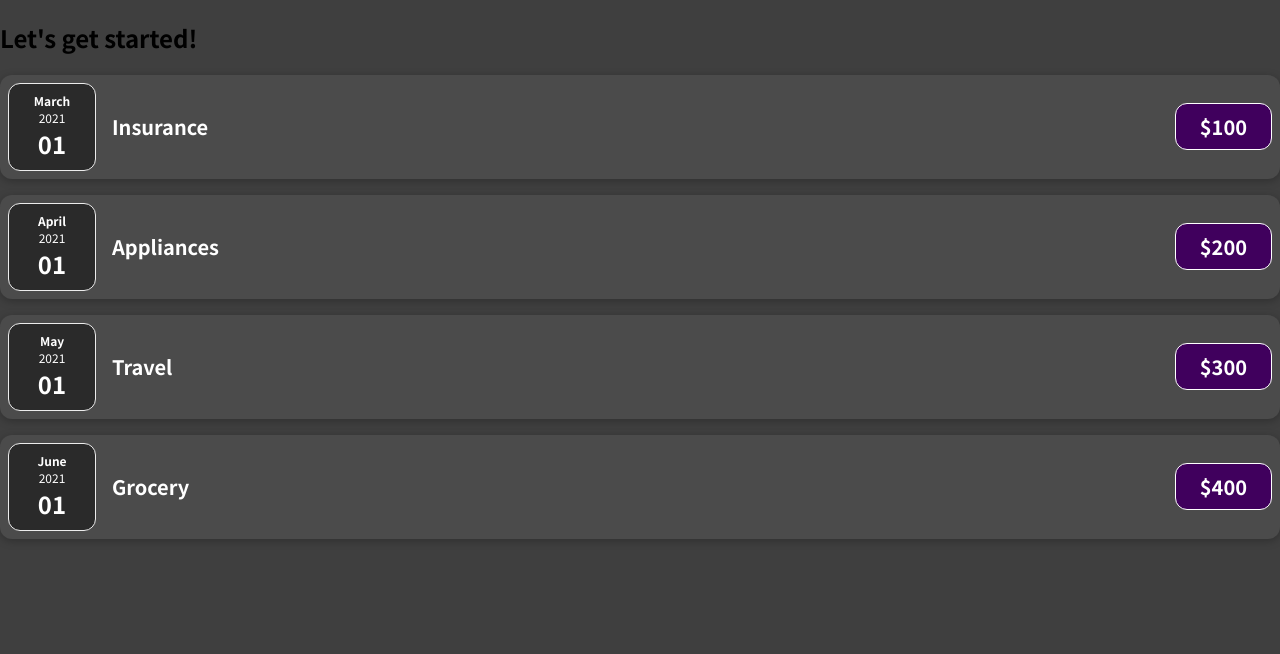
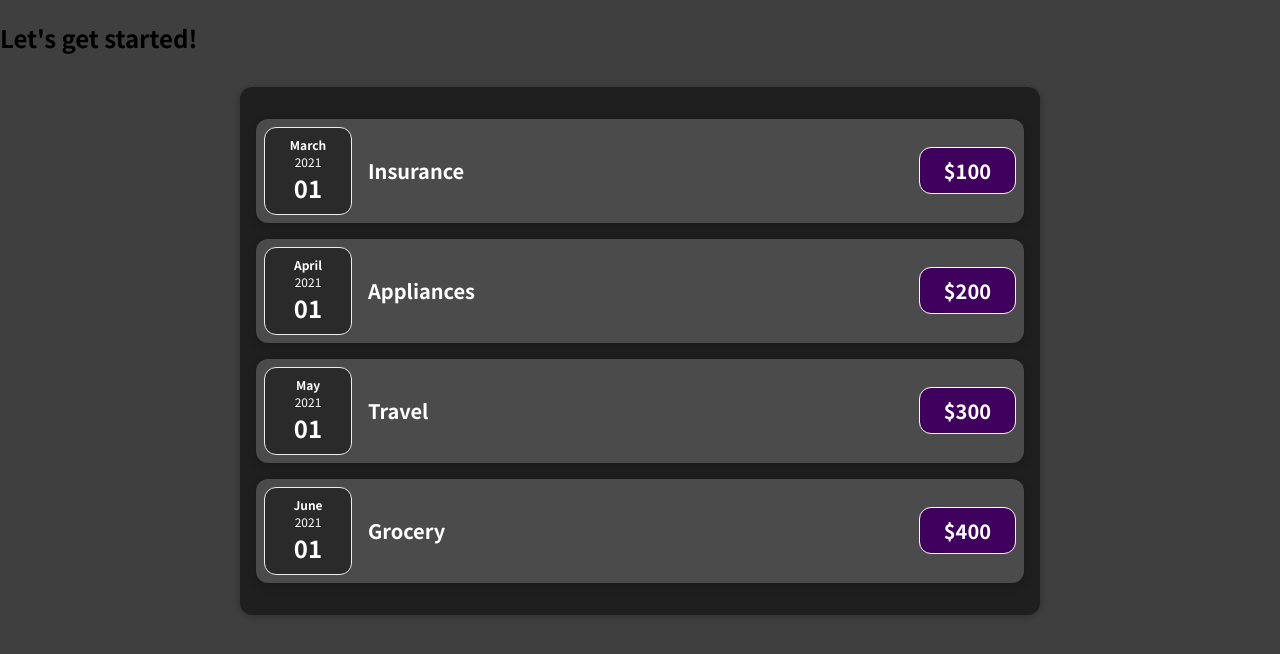
Before and after one commit to aswarth7/aswarth7, a JavaScript app in the folder ReactPoCProject/: page / in a window 1280 px wide. Shown: the top 654 px of the page. Built offline with nearby package versions, Linux system fonts and the light colour scheme.

Commit message:
updated Expenses file

```diff
--- a/ReactPoCProject/src/Components/Expenses.js
+++ b/ReactPoCProject/src/Components/Expenses.js
@@ -3,7 +3,7 @@ import ExpenseItem from './ExpenseItem';
 
 function Expenses(props) {
   return (
-    <div>
+    <div className="expenses">
       <ExpenseItem
         title={props.expenses[0].title}
         amount={props.expenses[0].amount}
```
